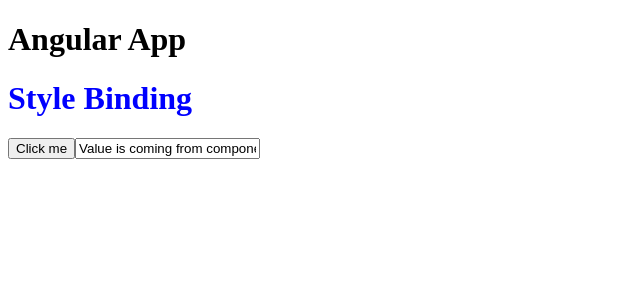
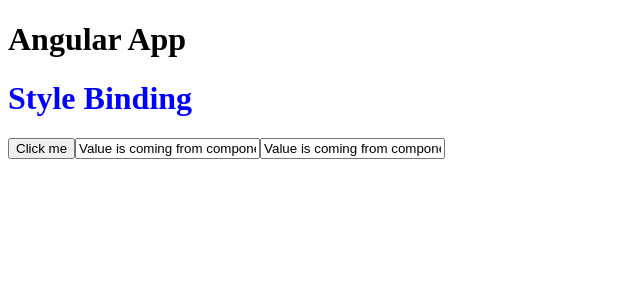
Before and after one commit to barbellfan/AngIntro, an Angular app: page / in a window 1280 px wide. Shown: the top 300 px of the page, without its empty margins (0-640 px from the left). Built offline with nearby package versions, Linux system fonts and the light colour scheme.

Commit message:
one way vs two way data binding

```diff
--- a/src/app/app.component.html
+++ b/src/app/app.component.html
@@ -9,3 +9,5 @@
 
 <!-- one way and two way data binding -->
 <input type="text" [value]="textValue" (keyup.enter)="onKeyUp()">
+
+<input type="text" [(ngModel)]="textValue" (keyup.enter)="onKeyUp()">
```
